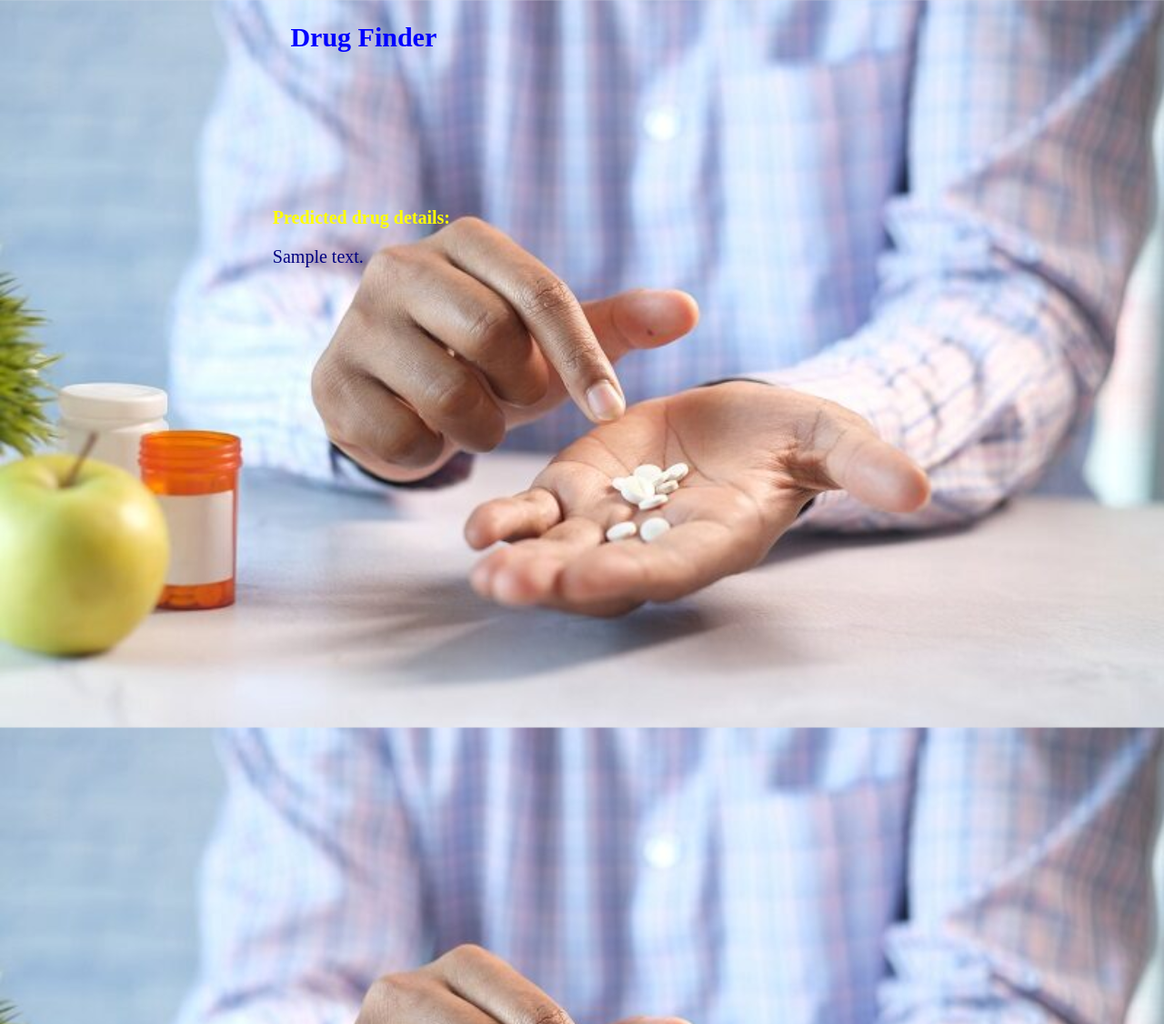
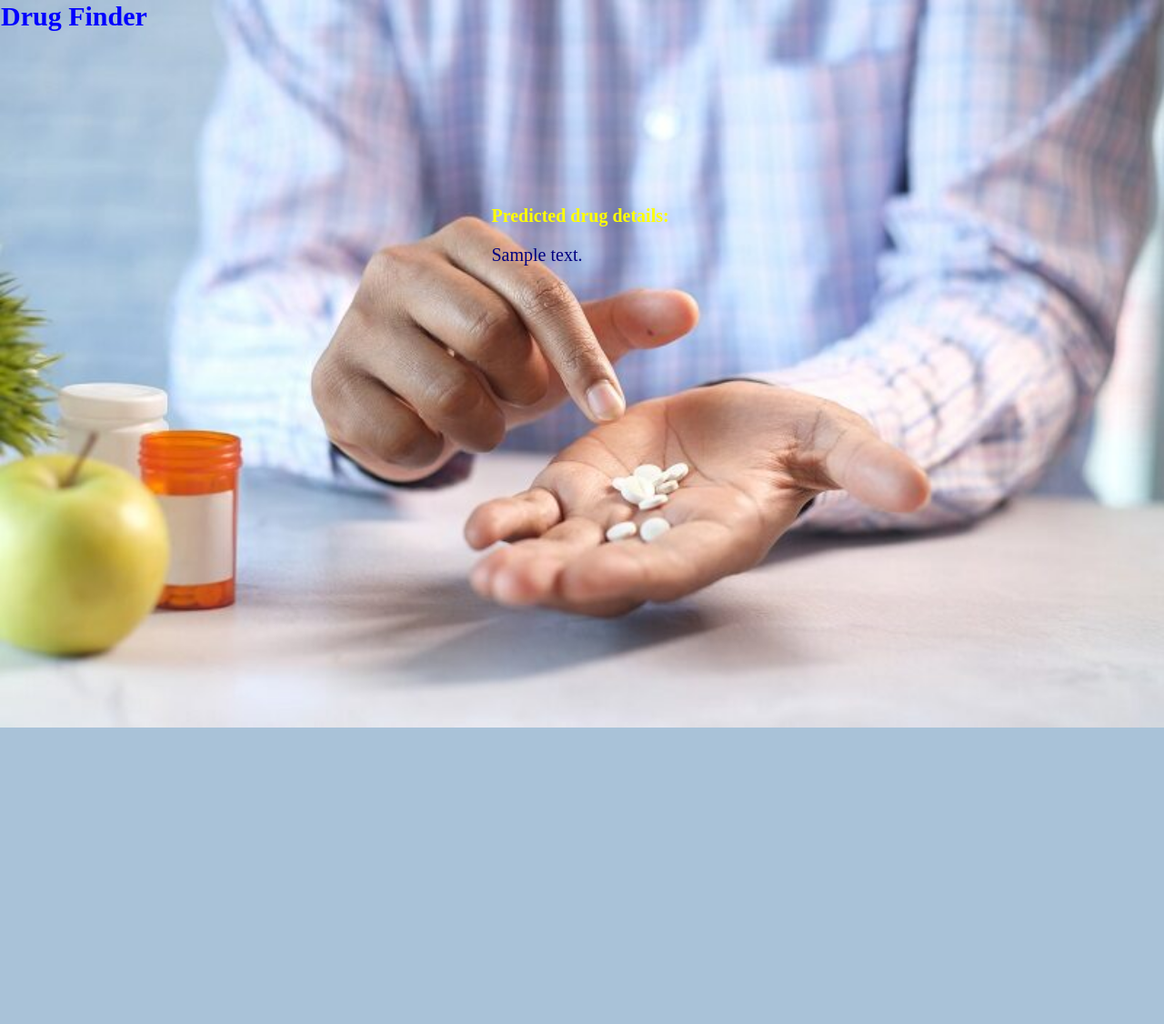
Before and after one commit to NasrinRipa/drug-finder, a Flask app: template templates/results.html in a window 1280 px wide. Shown: the whole page at 91% size. After the commit the page ends 800 px from the top, so only its background shows below. Run offline with Flask 2, Linux system fonts and the light colour scheme; the template is opened without the code that fills it: most values are stand-ins (such as "Sample title", 1, 10 or a date in 2020).

Commit message:
Updated results.html 23

```diff
--- a/templates/results.html
+++ b/templates/results.html
@@ -8,17 +8,16 @@
             background-size: cover;
             background-repeat: no-repeat;
             background-attachment: fixed;
-            margin: 3px 0 0 3px; /* Top and left margins */
+            margin: 1px 0 0 1px; /* Top and left margins */
             padding: 0;
             font-family: "Times New Roman", Times, serif; /* Times New Roman font */
-            width: 21cm; /* A4 width in CSS units */
-            height: 29.7cm; /* A4 height in CSS units */
+
         }
 
         .head {
             display: flex;
-            justify-content: center;
-            align-items: center;
+            justify-content: justify;
+            align-items: justify;
             font-size: 30px;
             height: 5ch;
             color: blue; /* Blue font color */
```
